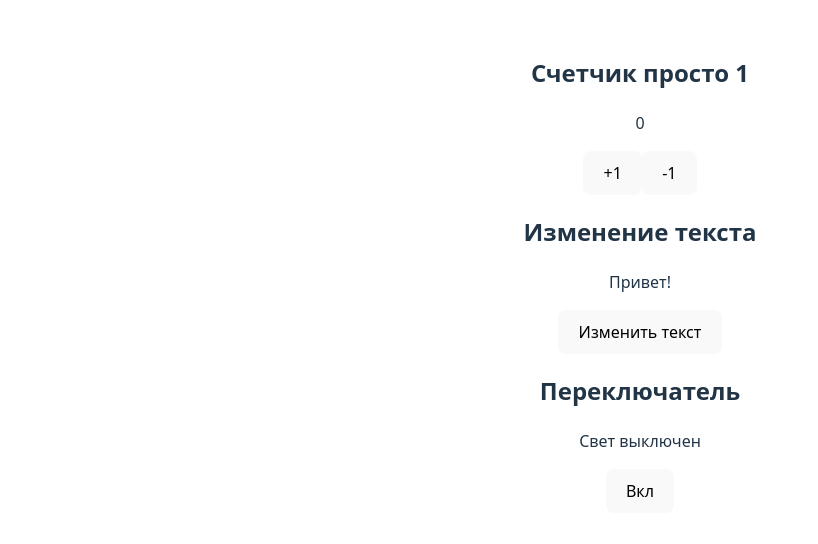
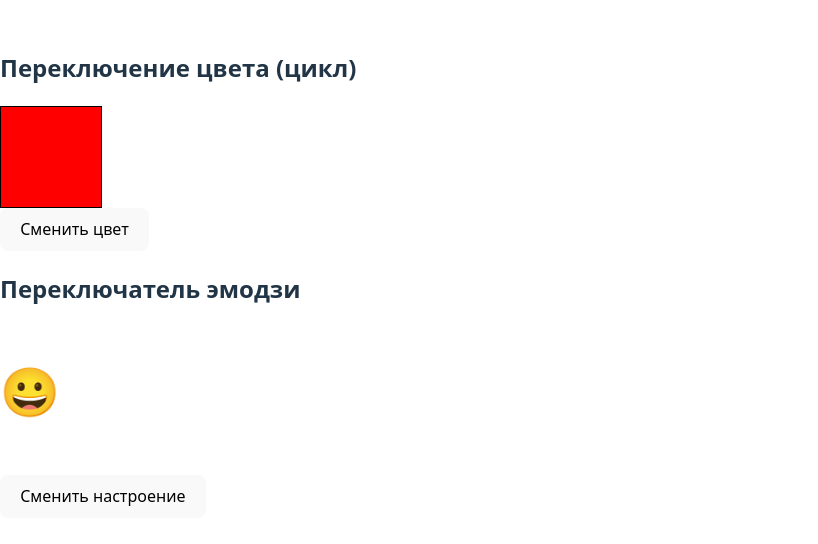
Before and after one commit to sunnyflakj-prog/test, a React (Vite) app: page / in a window 1280 px wide. Shown: the part 126-670 px from the top of the page, without its empty margins (0-818 px from the left). Built offline with nearby package versions, Linux system fonts and the light colour scheme.

Commit message:
4,5 Task

```diff
--- a/src/App.jsx
+++ b/src/App.jsx
@@ -1,43 +1,36 @@
 import { useState } from 'react';
-import './App.css';
 
-function App() {
-    const [count, setCount] = useState(0);
-    const [lightOn, setLightOn] = useState(false);
-    const [text, setText] = useState('Привет!');
-    const toggleText = () => {
-    setText(text === 'Привет!' ? 'Пока!' : 'Привет!');
-    };
+function ColorCycle() {
+  const [color, setColor] = useState('red');
+  const [mood, setMood] = useState('😀');
+
+  // Функция 1: смена цвета
+  const changeColor = () => {
+    const colors = ['red', 'green', 'blue', 'yellow'];
+    const currentIndex = colors.indexOf(color);
+    const nextIndex = (currentIndex + 1) % colors.length;
+    setColor(colors[nextIndex]);
+  };
+
+  // Функция 2: смена настроения — ВНЕ функции changeColor!
+  const changeMood = () => {
+    const moods = ['😀', '😐', '😢'];
+    const currentIndex = moods.indexOf(mood);
+    const nextIndex = (currentIndex + 1) % moods.length;
+    setMood(moods[nextIndex]);
+  };
+
   return (
-        <>
+    <div>
+      <h2>Переключение цвета (цикл)</h2>
+      <div style={{ width: '100px', height: '100px', background: color, border: '1px solid #000' }}></div>
+      <button onClick={changeColor}>Сменить цвет</button>
 
-    <div className="counter-section">
-     <h2>Счетчик просто 1</h2>
-      <p className="counter-value">{count}</p>
-      <button onClick={() => setCount(count + 1)}>+1</button>
-      <button onClick={() => setCount(count - 1)}>-1</button>
+      <h2>Переключатель эмодзи</h2>
+      <p style={{ fontSize: '3rem' }}>{mood}</p>
+      <button onClick={changeMood}>Сменить настроение</button>
     </div>
-
-    <div>
-
-      <h2>Изменение текста</h2>
-      <p>{text}</p>
-      <button onClick={toggleText}>
-        Изменить текст
-      </button>
-
-    </div>
-
-     <div>
-      <h2>Переключатель</h2>
-      <p>{lightOn ? 'Свет включен' : 'Свет выключен'}</p>
-      <button onClick={() => setLightOn(!lightOn)}>
-        {lightOn ? 'Выкл' : 'Вкл'}
-      </button>
-    </div>
-
-       </>
   );
 }
 
-export default App;
+export default ColorCycle;
```
